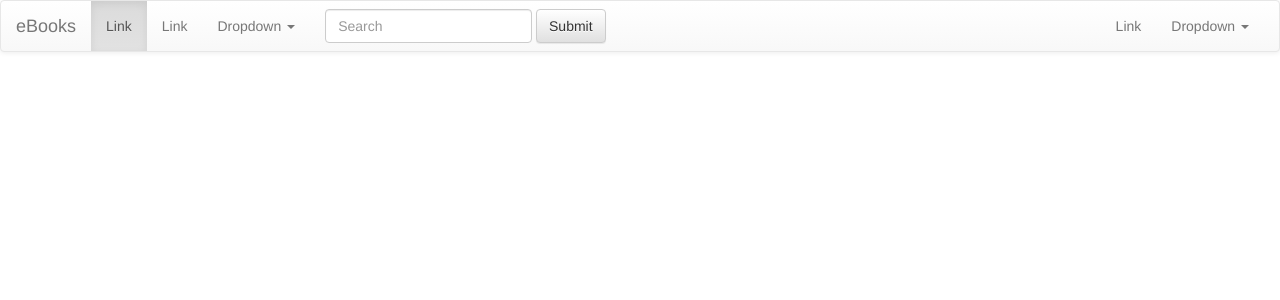
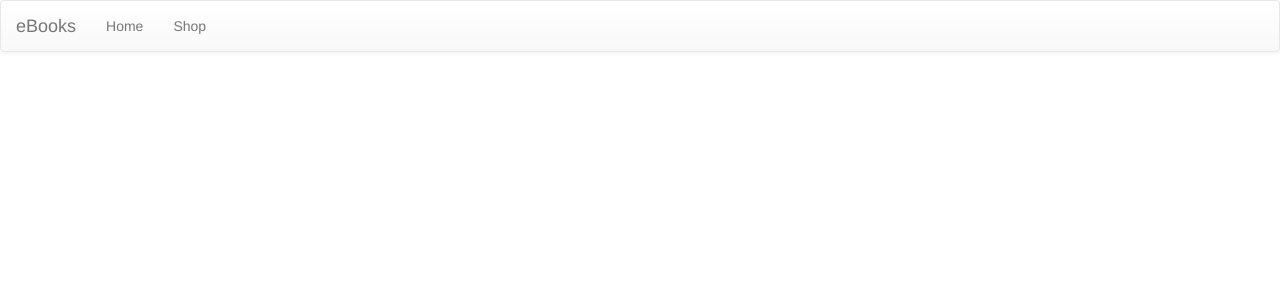
Before and after one commit to Pawel-Zawada/eBooks, a PHP site: page /header.php in a window 1280 px wide. Shown: the top 300 px of the page. Run offline with PHP 8.4, Linux system fonts and the light colour scheme.

Commit message:
First edit

```diff
--- /dev/null
+++ b/public/css/styles.css
@@ -0,0 +1,9 @@
+.navbar.navbar-default {
+	margin-bottom: 0;
+}
+
+#topotron {
+	background-image: url('../img/nature_big_tree_hd.jpg');
+	background-size: 140%;
+	background-position: top;
+}
--- a/public/header.php
+++ b/public/header.php
@@ -8,8 +8,12 @@
 	<!-- Optional theme -->
 	<link rel="stylesheet" href="https://maxcdn.bootstrapcdn.com/bootstrap/3.3.6/css/bootstrap-theme.min.css" integrity="sha384-fLW2N01lMqjakBkx3l/M9EahuwpSfeNvV63J5ezn3uZzapT0u7EYsXMjQV+0En5r" crossorigin="anonymous">
 
+	<!-- Custom CSS -->
+	<link rel="stylesheet" href="css/styles.css">
+
 	<!-- Latest compiled and minified JavaScript -->
 	<script src="https://maxcdn.bootstrapcdn.com/bootstrap/3.3.6/js/bootstrap.min.js" integrity="sha384-0mSbJDEHialfmuBBQP6A4Qrprq5OVfW37PRR3j5ELqxss1yVqOtnepnHVP9aJ7xS" crossorigin="anonymous"></script>
+
 </head>
 
 <body>
@@ -30,39 +34,8 @@
     <!-- Collect the nav links, forms, and other content for toggling -->
     <div class="collapse navbar-collapse" id="bs-example-navbar-collapse-1">
       <ul class="nav navbar-nav">
-        <li class="active"><a href="#">Link <span class="sr-only">(current)</span></a></li>
-        <li><a href="#">Link</a></li>
-        <li class="dropdown">
-          <a href="#" class="dropdown-toggle" data-toggle="dropdown" role="button" aria-haspopup="true" aria-expanded="false">Dropdown <span class="caret"></span></a>
-          <ul class="dropdown-menu">
-            <li><a href="#">Action</a></li>
-            <li><a href="#">Another action</a></li>
-            <li><a href="#">Something else here</a></li>
-            <li role="separator" class="divider"></li>
-            <li><a href="#">Separated link</a></li>
-            <li role="separator" class="divider"></li>
-            <li><a href="#">One more separated link</a></li>
-          </ul>
-        </li>
-      </ul>
-      <form class="navbar-form navbar-left" role="search">
-        <div class="form-group">
-          <input type="text" class="form-control" placeholder="Search">
-        </div>
-        <button type="submit" class="btn btn-default">Submit</button>
-      </form>
-      <ul class="nav navbar-nav navbar-right">
-        <li><a href="#">Link</a></li>
-        <li class="dropdown">
-          <a href="#" class="dropdown-toggle" data-toggle="dropdown" role="button" aria-haspopup="true" aria-expanded="false">Dropdown <span class="caret"></span></a>
-          <ul class="dropdown-menu">
-            <li><a href="#">Action</a></li>
-            <li><a href="#">Another action</a></li>
-            <li><a href="#">Something else here</a></li>
-            <li role="separator" class="divider"></li>
-            <li><a href="#">Separated link</a></li>
-          </ul>
-        </li>
+        <li><a href="index.php">Home</a></li>
+        <li><a href="shop.php">Shop</a></li>
       </ul>
     </div><!-- /.navbar-collapse -->
   </div><!-- /.container-fluid -->
```
Also changed, not shown: public/index.php (added, +7 -0 lines), public/img/nature_big_tree_hd.jpg (added).
